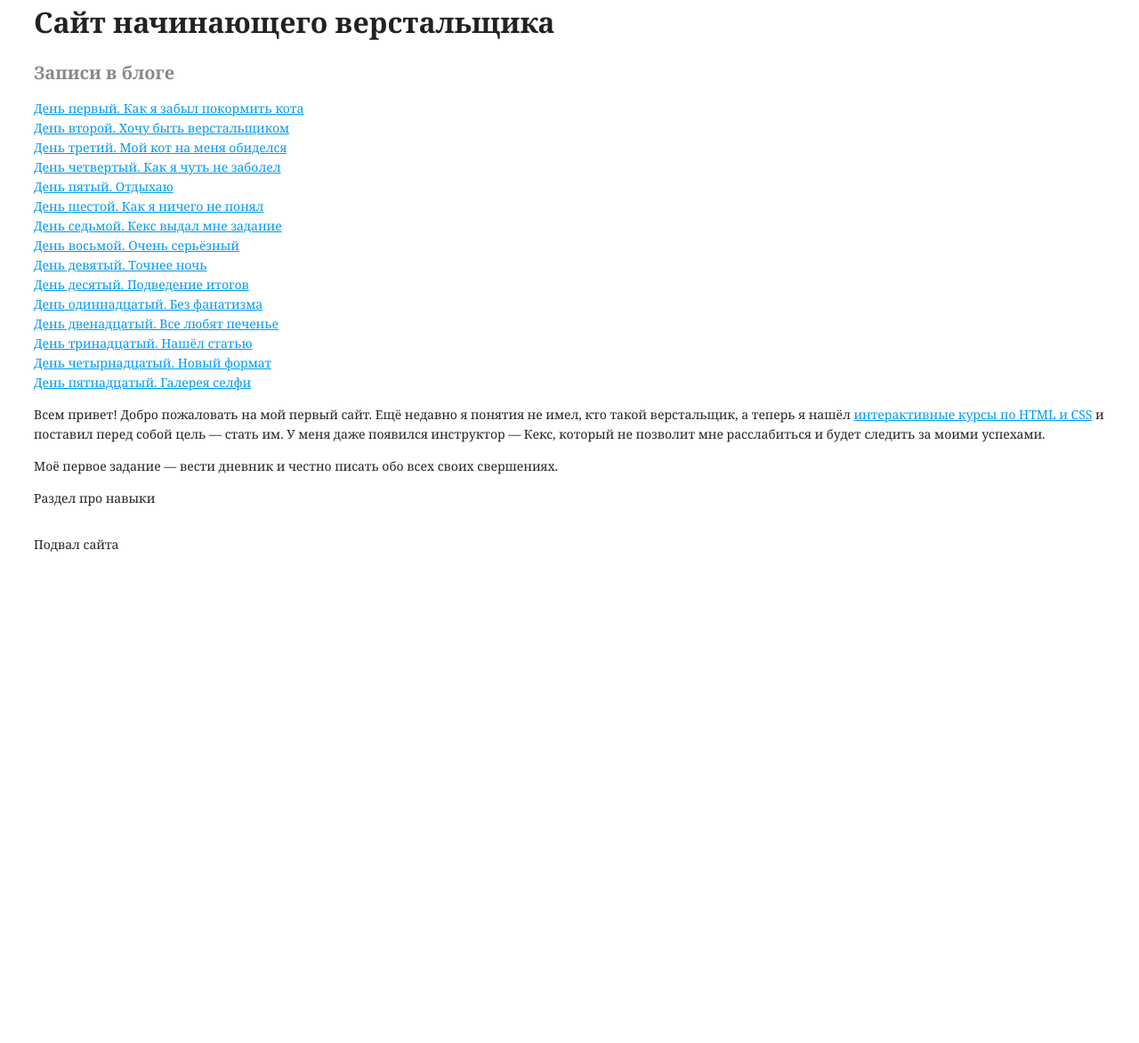
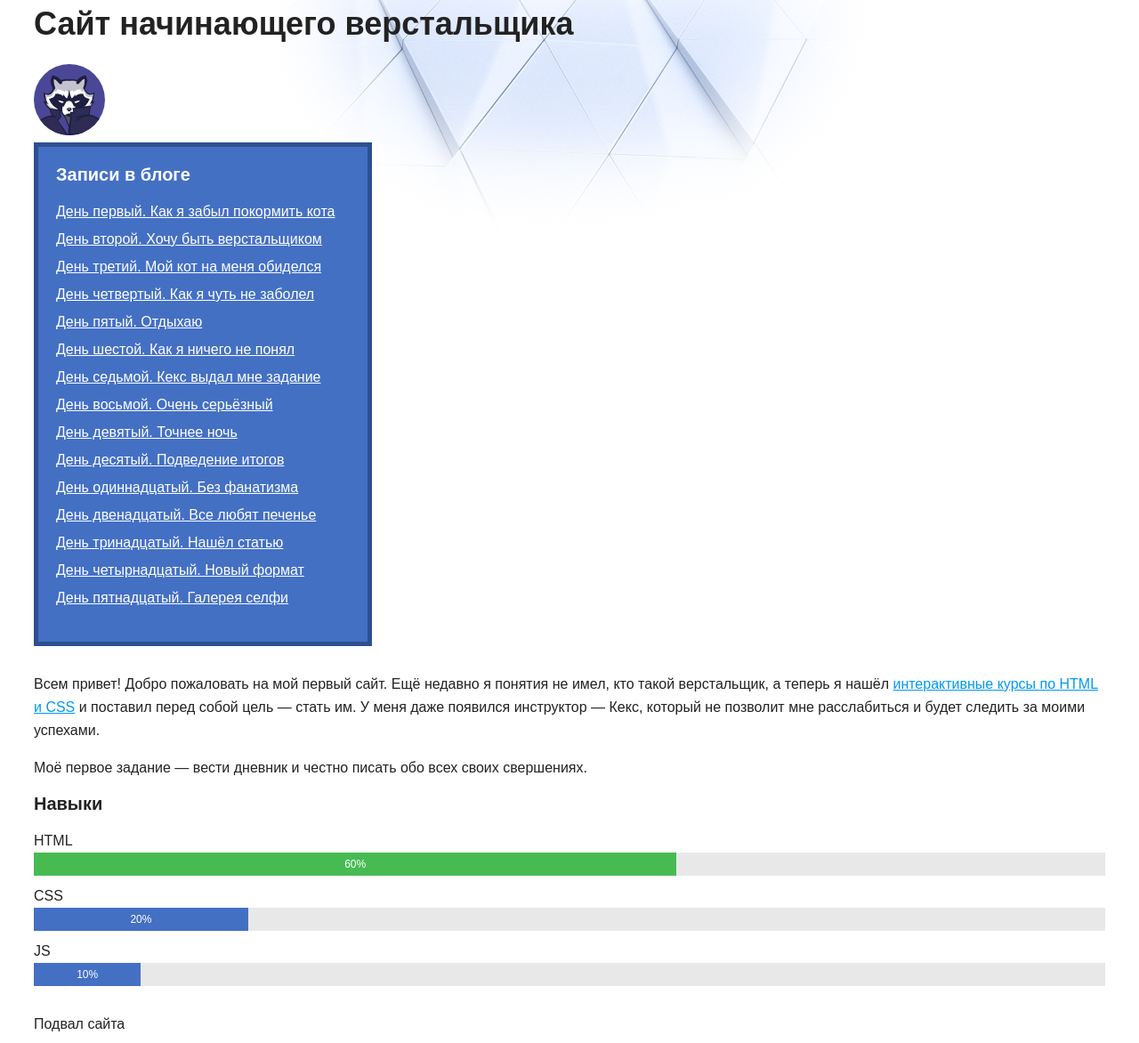
Before and after one commit to AskerMir/askermir, a plain HTML site: page source/project2/index.html in a window 1280 px wide. Shown: the part 18-1190 px from the top of the page at 89% size. Before the commit the page ends 800 px from the top, so only its background shows below. Drawn offline with Linux system fonts and the light colour scheme.

Commit message:
Обновление project2

```diff
--- a/source/project2/index.html
+++ b/source/project2/index.html
@@ -2,8 +2,6 @@
 <html lang="ru">
   <head>
     <meta charset="utf-8">
-    <meta name="keywords" content="вёрстка, HTML, CSS, блог">
-    <meta name="description" content="Блог о процессе обучения веб-технологиям">
     <title>Сайт начинающего верстальщика</title>
     <link rel="stylesheet" href="style.css">
   </head>
@@ -12,9 +10,10 @@
       <h1>Сайт начинающего верстальщика</h1>
     </header>
     <main>
-      <nav>
+      <img class="avatar" src="img/raccoon.svg" width="80" height="80" alt="Аватарка">
+      <nav class="blog-navigation">
         <h2>Записи в блоге</h2>
-        <ul class="days">
+        <ul>
           <li><a href="day-1.html">День первый. Как я забыл покормить кота</a></li>
           <li><a href="day-2.html">День второй. Хочу быть верстальщиком</a></li>
           <li><a href="day-3.html">День третий. Мой кот на меня обиделся</a></li>
@@ -37,7 +36,15 @@
         <p>Моё первое задание — вести дневник и честно писать обо всех своих свершениях.</p>
       </section>
       <section>
-        Раздел про навыки
+        <h2>Навыки</h2>
+        <dl class="skills">
+          <dt>HTML</dt>
+          <dd><div class="skills-level skills-level-ok" style="width: 60%;">60%</div></dd>
+          <dt>CSS</dt>
+          <dd><div class="skills-level" style="width: 20%;">20%</div></dd>
+          <dt>JS</dt>
+          <dd><div class="skills-level" style="width: 10%;">10%</div></dd>
+        </dl>
       </section>
     </main>
     <footer>
--- a/source/project2/style.css
+++ b/source/project2/style.css
@@ -1,23 +1,21 @@
 body {
   padding: 0 30px;
-  font-size: 14px;
-  line-height: 22px;
-  font-family: "Georgia", serif;
+  font-size: 16px;
+  line-height: 26px;
+  font-family: "Arial", sans-serif;
   color: #222222;
+
+  background: #ffffff url("img/bg-page.png") no-repeat top center;
 }
 
 h1 {
-  font-size: 32px;
+  font-size: 36px;
   line-height: normal;
 }
 
 h2 {
   font-size: 20px;
   line-height: normal;
-}
-
-nav {
-  color: #888888;
 }
 
 aside {
@@ -52,7 +50,56 @@ time {
 
 a[href] {
   color: #0099ef;
-  text-decoration-line: underline;
+  text-decoration: underline;
+}
+
+.avatar {
+  border-radius: 50%;
+}
+
+.blog-navigation {
+  margin-bottom: 30px;
+  padding: 20px;
+  max-width: 330px;
+  background-color: #4470c4;
+  border: 5px solid #2d508f;
+
+  color: #ffffff;
+}
+
+.blog-navigation h2 {
+  margin-top: 0;
+}
+
+.blog-navigation ul {
+  list-style: none;
+  padding-left: 0;
+}
+
+.blog-navigation li {
+  margin-bottom: 5px;
+}
+
+.blog-navigation a {
+  color: #ffffff;
+}
+
+.skills dd {
+  margin: 0;
+  margin-bottom: 10px;
+
+  background-color: #e8e8e8;
+}
+
+.skills-level {
+  font-size: 12px;
+  text-align: center;
+  color: #ffffff;
+  background-color: #4470c4;
+}
+
+.skills-level-ok {
+  background-color: #47bb52;
 }
 
 .days {
```
Also changed, not shown: source/project2/day-14.html (+3 -3 lines), source/project2/photo-1.html (+1 -1 lines), source/project2/photo-2.html (+1 -1 lines), source/project2/photo-3.html (+1 -1 lines), source/project2/files/portrait.png, source/project2/img/bg-page.png (added).
